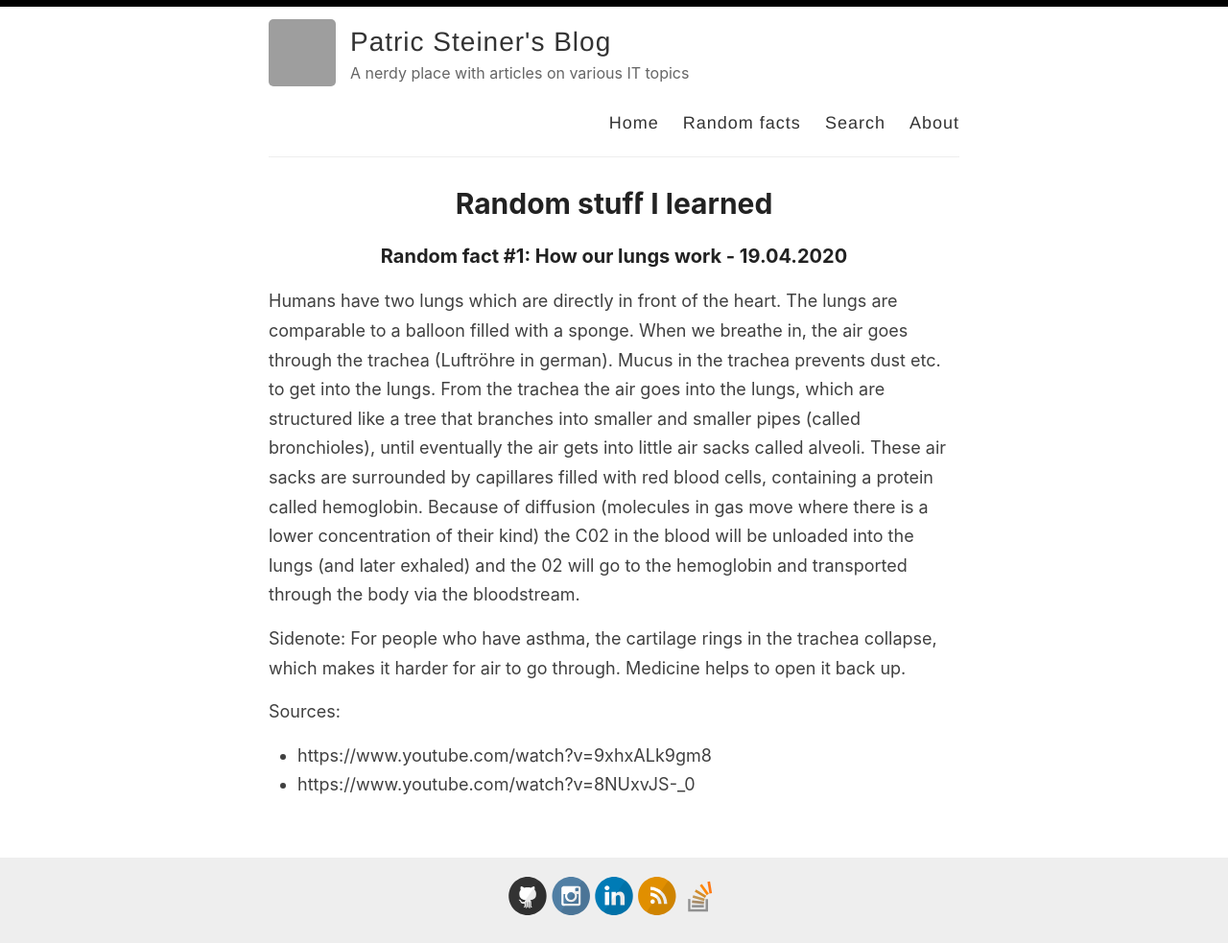
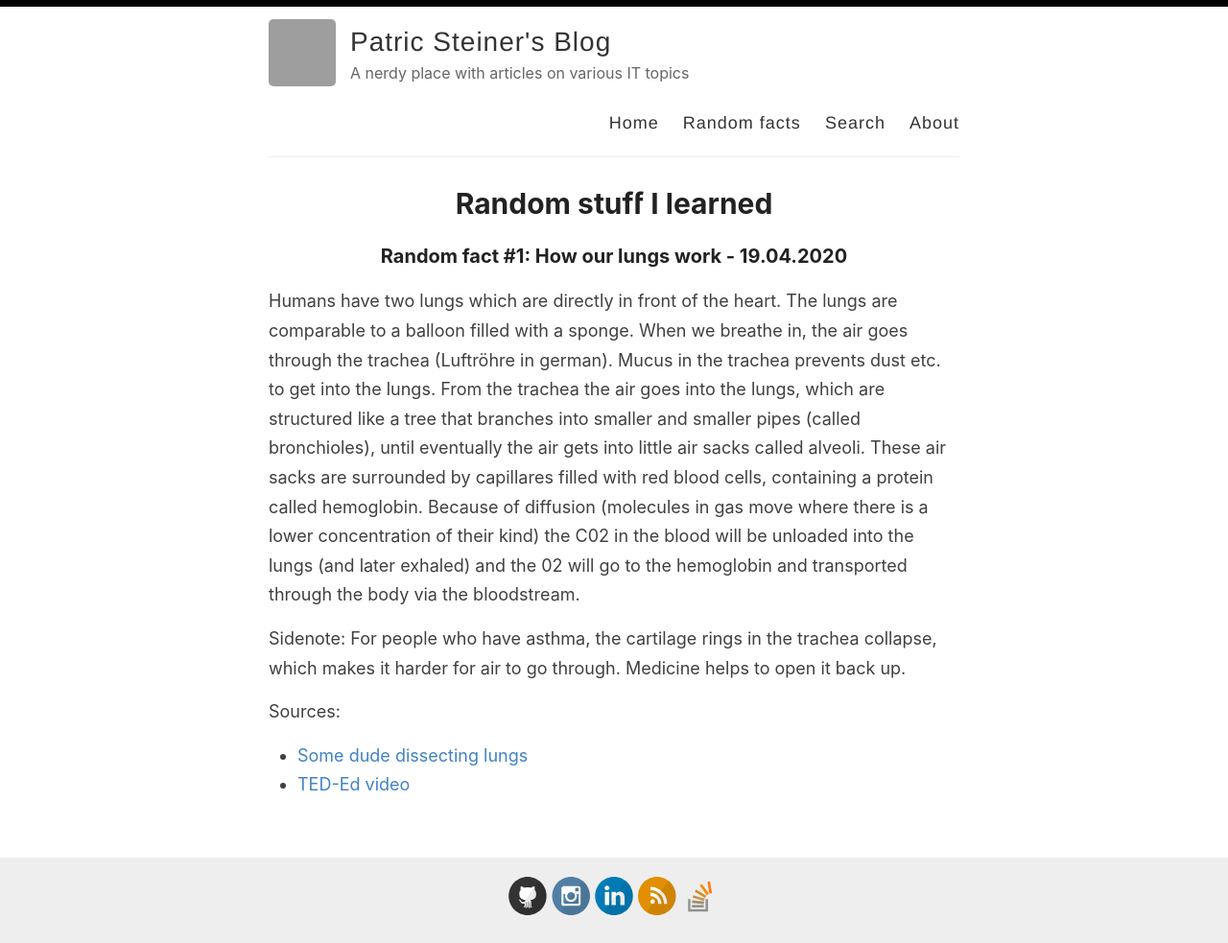
Before and after one commit to patricsteiner/patricsteiner.github.io, a Jekyll site: the page built from _pages/randomfacts.md, in a window 1280 px wide. Shown: the whole page at 96% size. Built offline with Jekyll 4.4.1, drawn with Linux system fonts in a browser that asks for light colours; grey boxes are pictures that could not be loaded.

Commit message:
fix links

```diff
--- a/_pages/randomfacts.md
+++ b/_pages/randomfacts.md
@@ -10,5 +10,5 @@ Humans have two lungs which are directly in front of the heart. The lungs are co
 Sidenote: For people who have asthma, the cartilage rings in the trachea collapse, which makes it harder for air to go through. Medicine helps to open it back up.
 
 Sources:
-- https://www.youtube.com/watch?v=9xhxALk9gm8
-- https://www.youtube.com/watch?v=8NUxvJS-_0
+- [Some dude dissecting lungs](https://www.youtube.com/watch?v=9xhxALk9gm8)
+- [TED-Ed video](https://www.youtube.com/watch?v=8NUxvJS-_0k)
```
